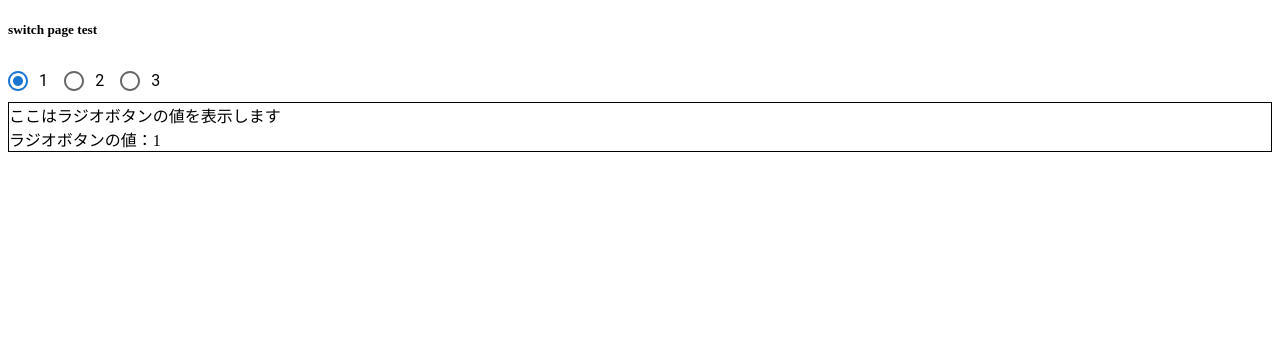
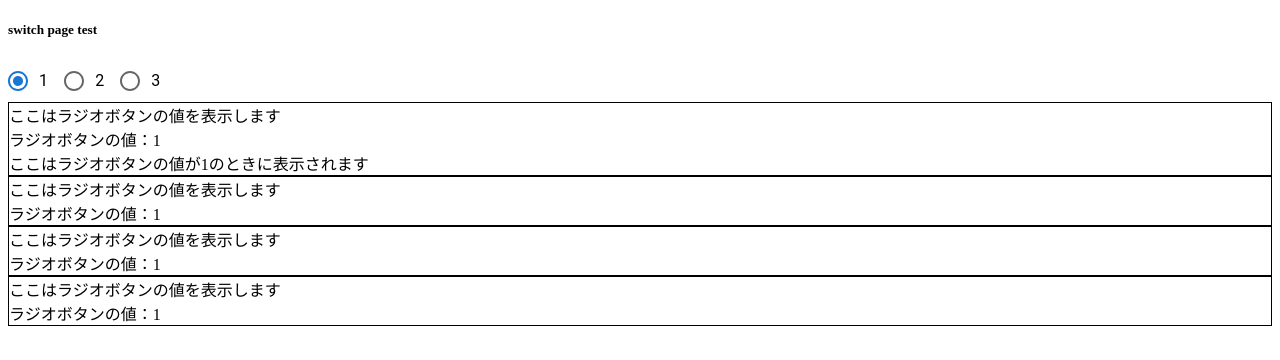
Before and after one commit to mrchendren/mui-test, a React (Vite) app: page / in a window 1280 px wide. Shown: the top 360 px of the page. Built offline with nearby package versions, Linux system fonts and the light colour scheme.

Commit message:
Enhance SwitchCheckPage and DisplayByRadio components to support multiple content displays based on selected radio button value. Added handling for unknown radio button values and improved state management in DisplayByRadio.

```diff
--- a/src/pages/SwitchCheckPage.tsx
+++ b/src/pages/SwitchCheckPage.tsx
@@ -7,7 +7,10 @@ const SwitchCheckPage = () => {
         <Box>
             <h5>switch page test</h5>
             <RadioSet radioGroupName="radio-set" defaultValue="1" />
-            <DisplayByRadio radioGroupName="radio-set" />
+            <DisplayByRadio radioGroupName="radio-set" switchContentId="1"><div>ここはラジオボタンの値が1のときに表示されます</div></DisplayByRadio>
+            <DisplayByRadio radioGroupName="radio-set" switchContentId="2"><div>ここはラジオボタンの値が2のときに表示されます</div></DisplayByRadio>
+            <DisplayByRadio radioGroupName="radio-set" switchContentId="3"><div>ここはラジオボタンの値が3のときに表示されます</div></DisplayByRadio>
+            <DisplayByRadio radioGroupName="radio-set" switchContentId="unknown"><div>ここはラジオボタンの値が不明のときに表示されます</div></DisplayByRadio>
         </Box>
     );
 };
--- a/src/pages/switchcheckpages/DisplayByRadio.tsx
+++ b/src/pages/switchcheckpages/DisplayByRadio.tsx
@@ -3,10 +3,12 @@ import { useState, useEffect } from "react";
 
 interface DisplayByRadioProps {
     radioGroupName?: string;
+    switchContentId?: string;
+    children?: React.ReactNode;
 }
 
-const DisplayByRadio = ({ radioGroupName }: DisplayByRadioProps) => {
-    const [radioValue, setRadioValue] = useState("不明");
+const DisplayByRadio = ({ radioGroupName, switchContentId, children }: DisplayByRadioProps) => {
+    const [radioValue, setRadioValue] = useState<string | null>(null);
 
     useEffect(() => {
         if (!radioGroupName) return;
@@ -15,7 +17,7 @@ const DisplayByRadio = ({ radioGroupName }: DisplayByRadioProps) => {
             const selected = document.querySelector<HTMLInputElement>(
                 `input[name="${radioGroupName}"]:checked`
             );
-            return selected?.value ?? "不明";
+            return selected?.value ?? null;
         };
 
         const handleChange = () => setRadioValue(getSelectedValue());
@@ -43,6 +45,7 @@ const DisplayByRadio = ({ radioGroupName }: DisplayByRadioProps) => {
         <Box sx={{ border: "1px solid black" }}>
             <div>ここはラジオボタンの値を表示します</div>
             <div>ラジオボタンの値：{radioValue}</div>
+            {switchContentId === radioValue && <div>{children}</div>}
         </Box>
     );
 };
```
